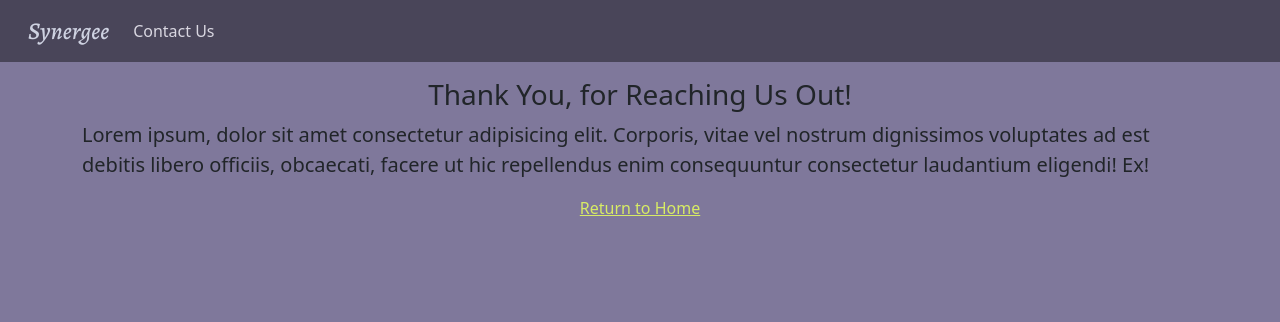
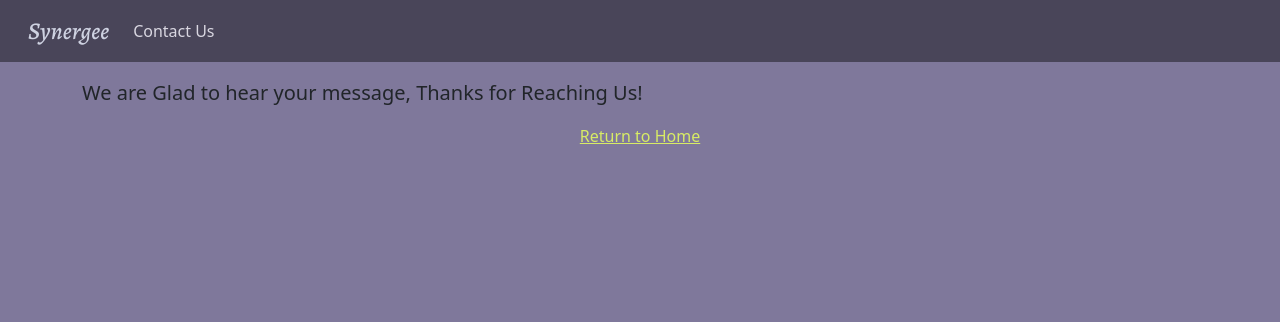
Before and after one commit to anonshubh/synergee, a Django app: page /thank-you/ in a window 1280 px wide. Shown: the top 322 px of the page. Run offline with Django 3.2, Linux system fonts and the light colour scheme; some libraries are stand-ins or nearby versions.

Commit message:
Updated Thank You Message

```diff
--- a/group/templates/group/success-message.html
+++ b/group/templates/group/success-message.html
@@ -3,8 +3,7 @@
 {% block content %}
 
 <div class="container">
-    <h3 class="text-center">Thank You, for Reaching Us Out!</h3>
-    <p class="lead">Lorem ipsum, dolor sit amet consectetur adipisicing elit. Corporis, vitae vel nostrum dignissimos voluptates ad est debitis libero officiis, obcaecati, facere ut hic repellendus enim consequuntur consectetur laudantium eligendi! Ex!</p>
+    <p class="lead">We are Glad to hear your message, Thanks for Reaching Us!</p>
     <p class="text-center"><a style="color: rgb(216, 236, 101);" href="{% url 'list-profile' %}">Return to Home</a></p>
 </div>
 
```
